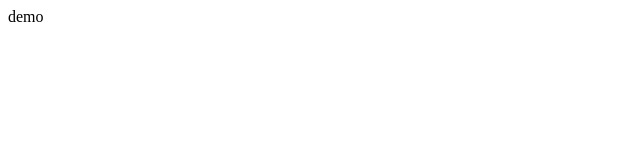
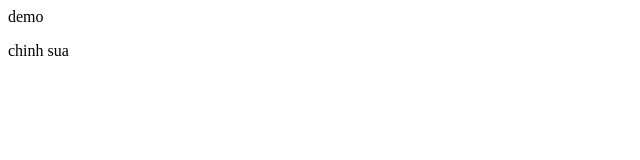
Before and after one commit to 17110008/Demo, a plain HTML site: page index.html in a window 1280 px wide. Shown: the full height of the page, 0-640 px from the left. Drawn offline with Linux system fonts and the light colour scheme.

Commit message:
Capnhatindex

```diff
--- a/index.html
+++ b/index.html
@@ -1 +1,2 @@
 <p>demo</p>
+<p>chinh sua</p>
```
